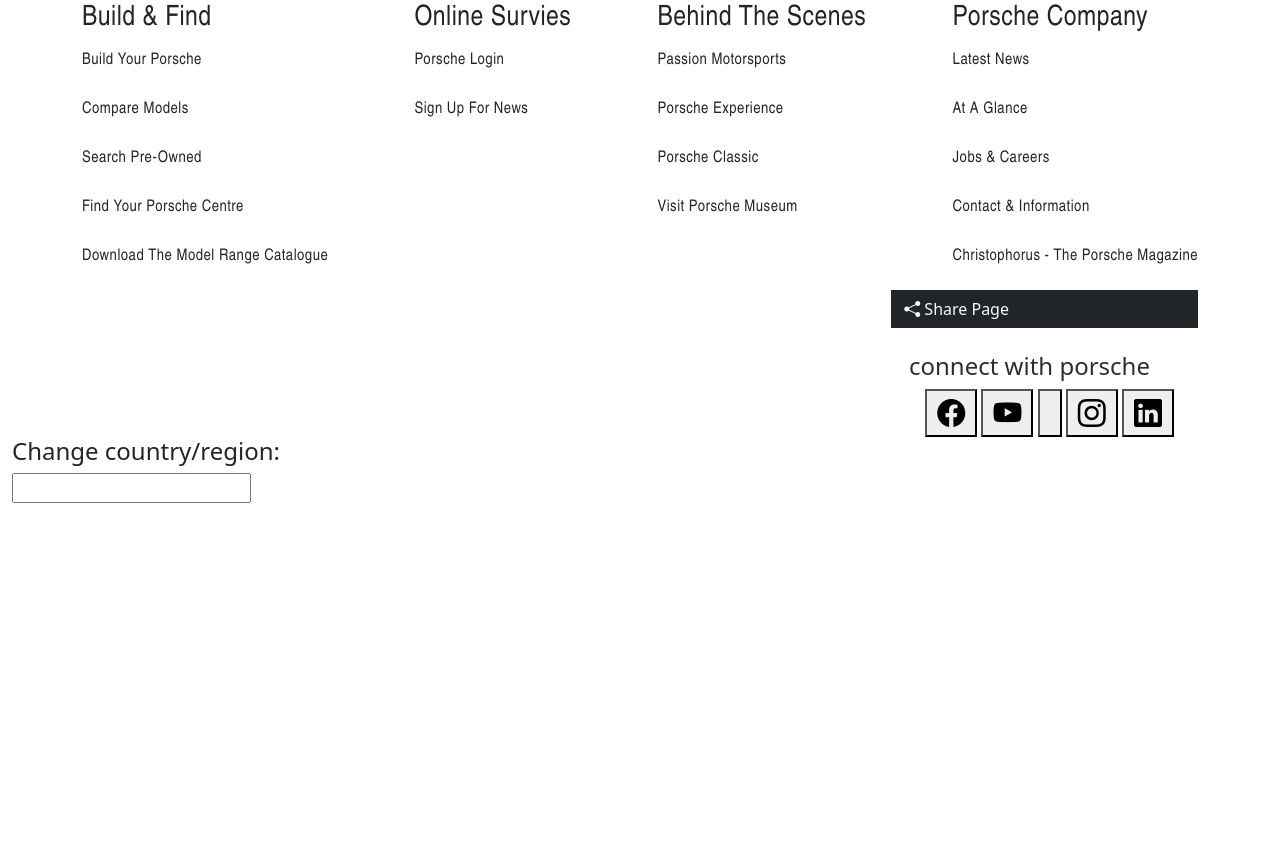
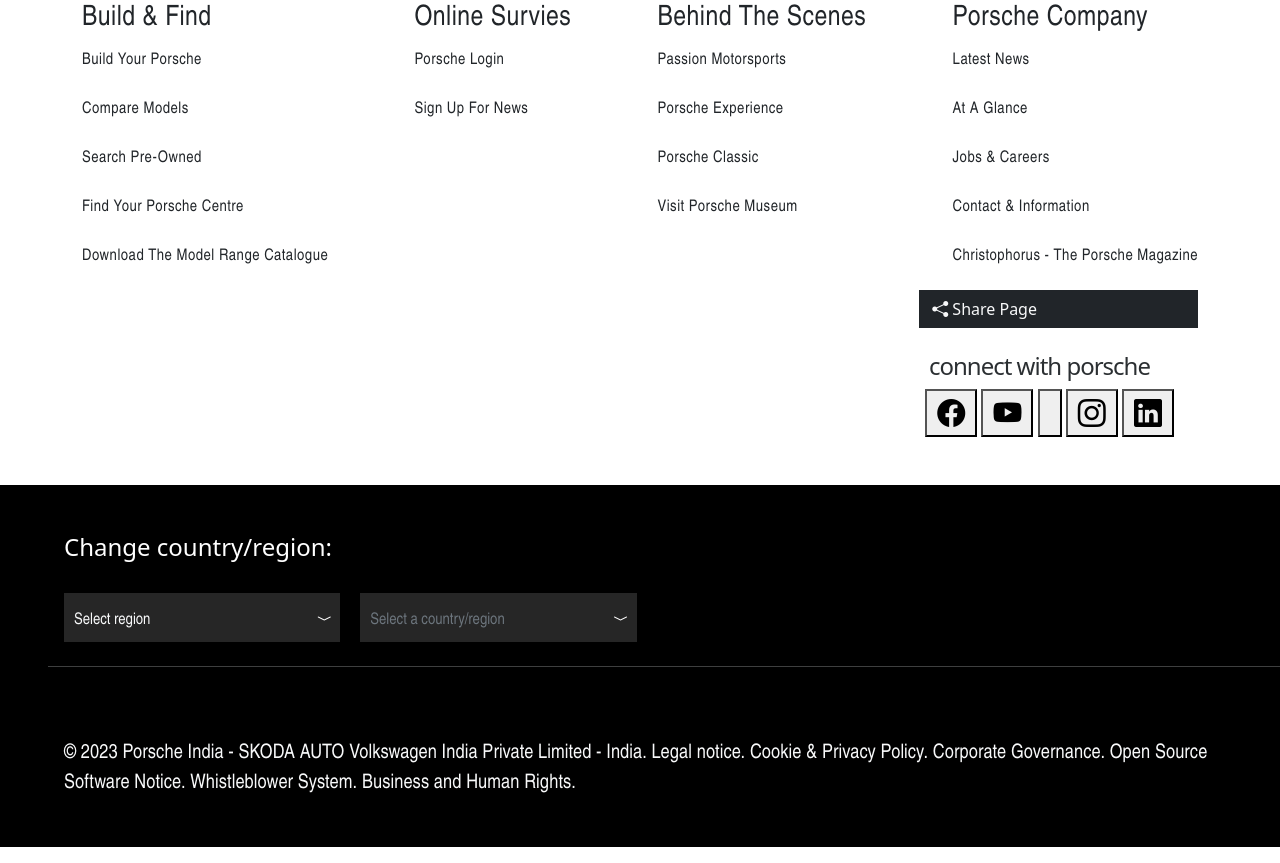
Before and after one commit to Muhammedfavaz/porsche-clone, a plain HTML site: page index.html in a window 1280 px wide. Shown: the part 3390-4253 px from the top of the page. Before the commit the page ends 3927 px from the top, so only its background shows below. Drawn offline with nearby package versions, Linux system fonts and the light colour scheme; some icons are missing.

Commit message:
finish web

```diff
--- a/index.html
+++ b/index.html
@@ -530,10 +530,10 @@
 
     <div class="container ftr-share-btn ">
       <div class="ftr-shr">
-        <button class="btn bg-dark text-light" type="button" style="border-radius: 0; padding-right: 188px;"><i class="bi bi-share-fill"></i> Share Page</button>
+        <button class="btn bg-dark text-light" type="button" style="border-radius: 0; padding-right: 160px;"><i class="bi bi-share-fill"></i> Share Page</button>
 
       </div>
-      <div class="sm-qts me-5 pt-4 text-secondary-emphasis">
+      <div class="sm-qts me-5 pt-4 text-secondary-emphasis" style="letter-spacing: -1px;">
         <h4>connect with porsche</h4>
       </div>
       <div class="social-s me-4">
@@ -545,12 +545,36 @@
 
       </div>
     </div>
+    <br>
+    <br>
 
 
-    <div class="container-fluid final-footr">
-      <h4>Change country/region:</h4>
-      <input type="text">
-    </div>
+
+      <div class="final-ftr bg-black pt-5"  >
+        <div class="ms-5">
+          <div class="ftr-hdng text-white mx-3">
+            <h4>Change country/region:</h4>
+          </div>
+          <br>
+        <div class="input-field">
+          <button class=" p-2 border-0 mx-3" style="background: #262626;">
+          <input type="text" value="Select region " class="pe-5 pt-2 text-light  border-0 active" style="font-family: Porsche Next, Arial Narrow, Arial, Heiti SC, SimHei, sans-serif; background: #262626;">
+          <i class="bi bi-chevron-compact-down"></i>
+          </button  >
+          <button class=" p-2 border-0 " style="background: #262626;">
+          <input type="text" value="Select a country/region " class="pe-5 pt-2 text-secondary  border-0 " style="font-family: Porsche Next, Arial Narrow, Arial, Heiti SC, SimHei, sans-serif; background: #262626; ">
+          <i class="bi bi-chevron-compact-down"></i>
+          </button>
+        </div>
+          <hr class=" my-4 text-light " >
+            <div class="mx-3" style="font-family: Porsche Next, Arial Narrow, Arial, Heiti SC, SimHei; letter-spacing:0.1px;">
+              <p class="fs-5  text-light pt-5 pb-5">
+                © 2023 Porsche India - SKODA AUTO Volkswagen India Private Limited - India. Legal notice. Cookie & Privacy Policy. Corporate Governance. Open Source Software Notice. Whistleblower System. Business and Human Rights.
+              </p>
+            </div>
+        </div>
+      </div>
+
 
 
     <script src="https://cdn.jsdelivr.net/npm/bootstrap@5.3.0-alpha1/dist/js/bootstrap.bundle.min.js"></script>
--- a/style.css
+++ b/style.css
@@ -219,7 +219,9 @@ body{
 
 
 
-
+.bi.bi-chevron-compact-down{
+    color: #fff;
+}
 
 
 
```
